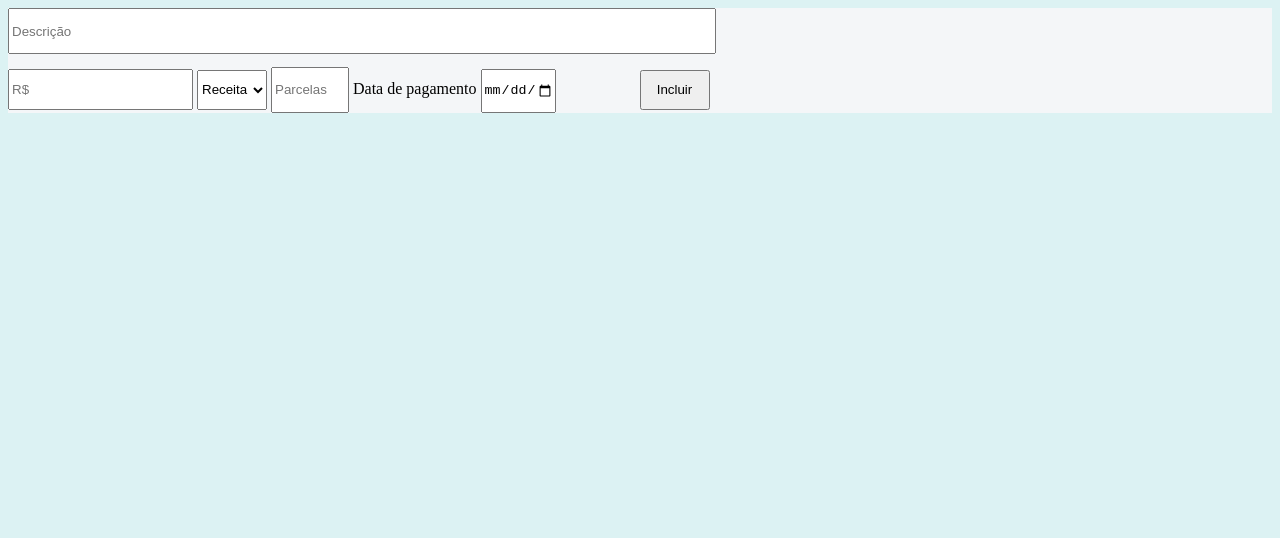
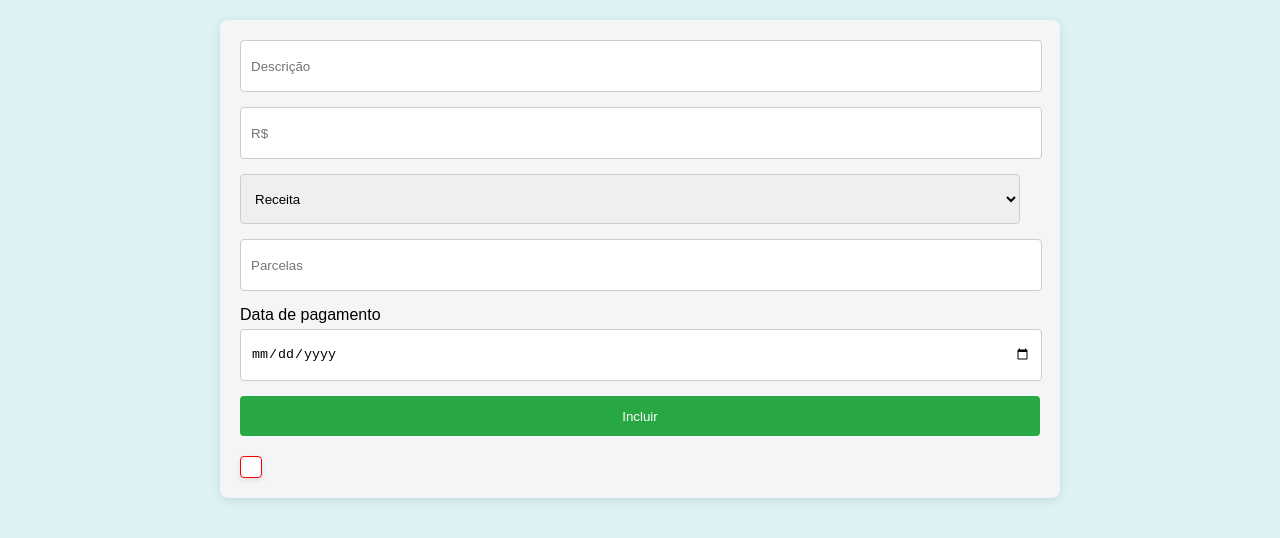
Before and after one commit to Ryan-mmDev/app-financies, a plain HTML site: page index.html in a window 1280 px wide. Drawn offline with Linux system fonts and the light colour scheme.

Commit message:
Add files via upload
Adicionado output da entrada e melhorada estilização do código

```diff
--- a/app.js
+++ b/app.js
@@ -13,9 +13,21 @@ submitButton.addEventListener('click', function(){
 
     db_valores.push(input)
     console.log(input)
-    const resultScreen = document.querySelector('#resultados');
 
-    const div = document.createElement('div');
-    div.innerText = `${input.desc} - ${input.valor} - ${input.tipo} - ${input.dataPag}`;
+    const newInput = document.createElement('tr')
+
+    const descCell = document.createElement('td')
+    descCell.innerText = input.desc;
+    newInput.appendChild(descCell)
+    const valorCell = document.createElement('td')
+    valorCell.innerText = input.valor;
+    newInput.appendChild(valorCell)
+    const dataCell = document.createElement('td')
+    dataCell.innerText = input.dataPag;
+    newInput.appendChild(dataCell)
+
+    const resultScreen = document.querySelector('#resultados tbody');
+    resultScreen.appendChild(newInput);
+
 
 }  )
--- a/index.html
+++ b/index.html
@@ -9,7 +9,7 @@
 <body>
     <div id="container"> <!-- container-->
         <div> <!-- div contendo o inputs de valores -->
-            <input type="text" name="" id="entrada" placeholder="Descrição"><br>
+            <input type="text" name="" id="entrada" placeholder="Descrição">
 
             <input type="number" name="" id="valor" placeholder="R$">
 
@@ -18,13 +18,17 @@
                 <option value="despesa">Despesa</option>
             </select>
 
-            <input type="number" name="" id="parcelas" placeholder="Parcelas">
+           <br> <input type="number" name="" id="parcelas" placeholder="Parcelas">
             <label for="dataPag">Data de pagamento</label>
             <input type="date" name="data" id="dataPag">
             <input type="button" value="Incluir" id="button">
         </div>
+        <div>
+        <table id="resultados" style="border: 1px solid red;">
+            <tbody>
 
-        <div id="resultados"> <!-- onde ficará os outputs-->
+            </tbody>
+        </table>
 
         </div>
         <script src="app.js"></script>
--- a/style.css
+++ b/style.css
@@ -1,26 +1,54 @@
-#container{
-    margin: auto;
-    background-color: rgb(244, 246, 248);
+body {
+    background-color: rgb(220, 242, 243);
+    font-family: Arial, sans-serif;
 }
 
-body{
-    background-color: rgb(220, 242, 243);
-}
-#entrada{
-    height: 40px;
-    width: 700px;
+#container {
+    margin: 20px auto;
+    background-color: rgb(243, 245, 247);
+    width: 95%;
+    max-width: 800px;
+    padding: 20px;
+    border-radius: 8px;
+    box-shadow: 0 2px 10px rgba(0, 0, 0, 0.1);
 }
 
-#opt-entrada, #parcelas, #dataPag{
+input[type="text"],
+input[type="number"],
+input[type="date"],
+select {
+    height: 50px;
+    width: calc(100% - 20px);
+    margin-bottom: 15px;
+    padding: 0 10px;
+    border: 1px solid #ccc;
+    border-radius: 4px;
+}
+
+input[type="button"] {
     height: 40px;
-    width: 70px;
+    width: 100%; /* Full width button */
+    background-color: #28a745;
+    color: white;
+    border: none;
+    border-radius: 4px;
+    cursor: pointer;
+    transition: background-color 0.3s;
 }
-#button{
-    height: 40px;
-    width: 70px;
-    margin-left: 80px;}
 
-#valor{
-    height: 35px;
-    margin-top: 15px;
+input[type="button"]:hover {
+    background-color: #218838;
 }
+
+label {
+    display: block;
+    margin-bottom: 5px;
+}
+
+#resultados {
+    margin-top: 20px;
+    padding: 10px;
+    background-color: #ffffff;
+    border-radius: 4px;
+    box-shadow: 0 2px 5px rgba(0, 0, 0, 0.1);
+}
```
